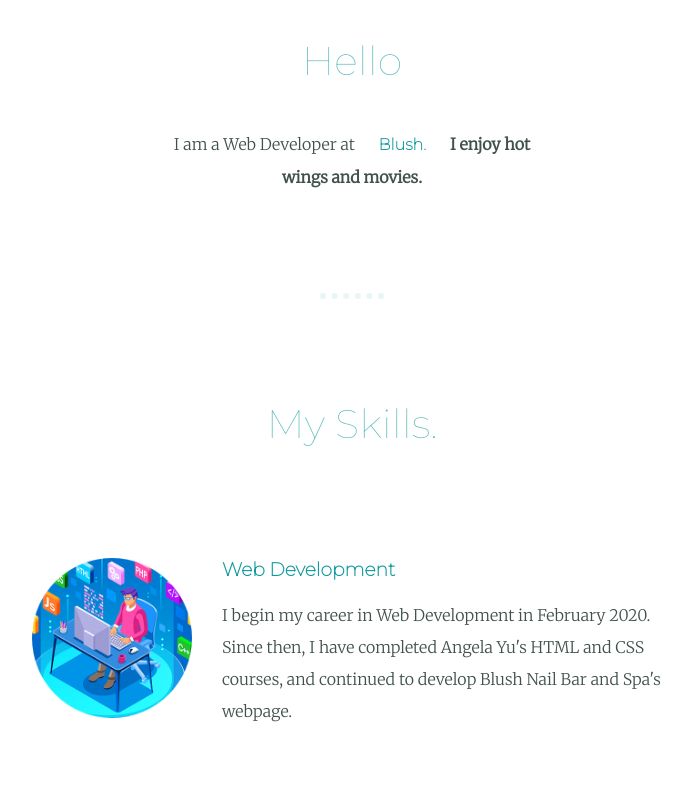
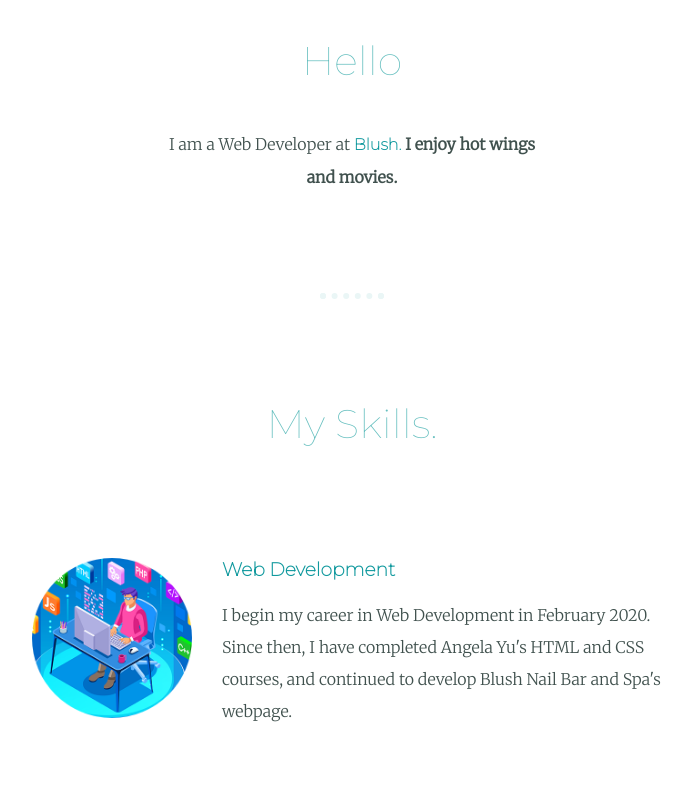
Before and after one commit to anthonylieu/cv, a plain HTML site: page index.html in a window 1280 px wide. Shown: the part 1102-1907 px from the top of the page, without its empty margins (288-980 px from the left). Drawn offline with Linux system fonts and the light colour scheme.

Commit message:
Add files via upload

```diff
--- a/css/styles.css
+++ b/css/styles.css
@@ -113,6 +113,10 @@ a:hover {
   padding: 20px 0;
 }
 
+.blush {
+  margin: auto;
+}
+
 .BUTTON_XTS {
    background: #11CDD4;
    background-image: -webkit-linear-gradient(top, #11CDD4, #11999E);
--- a/index.html
+++ b/index.html
@@ -21,7 +21,7 @@
     <div class="profile">
       <img src="images/anthony.png" alt="anthony-img">
       <h2>Hello</h2>
-      <p class="intro">I am a Web Developer at <strong><a href="http://www.blushnailbarandspa.com">Blush.</a>  I enjoy hot wings and movies.</strong></p>
+      <p class="intro">I am a Web Developer at <strong><a class="blush" href="http://www.blushnailbarandspa.com">Blush.</a> I enjoy hot wings and movies.</strong></p>
     </div>
     <hr>
     <div class="skills">
```
